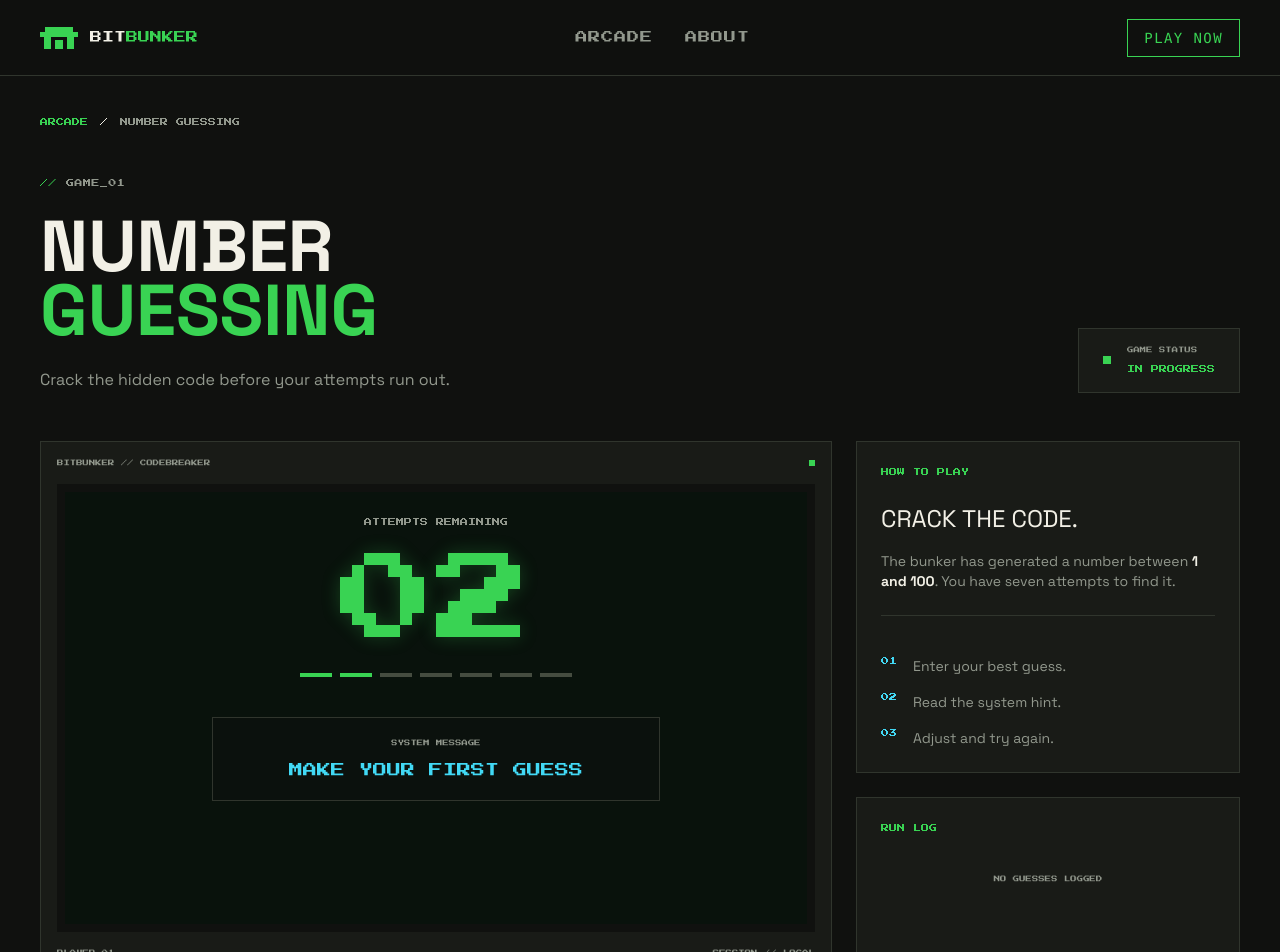
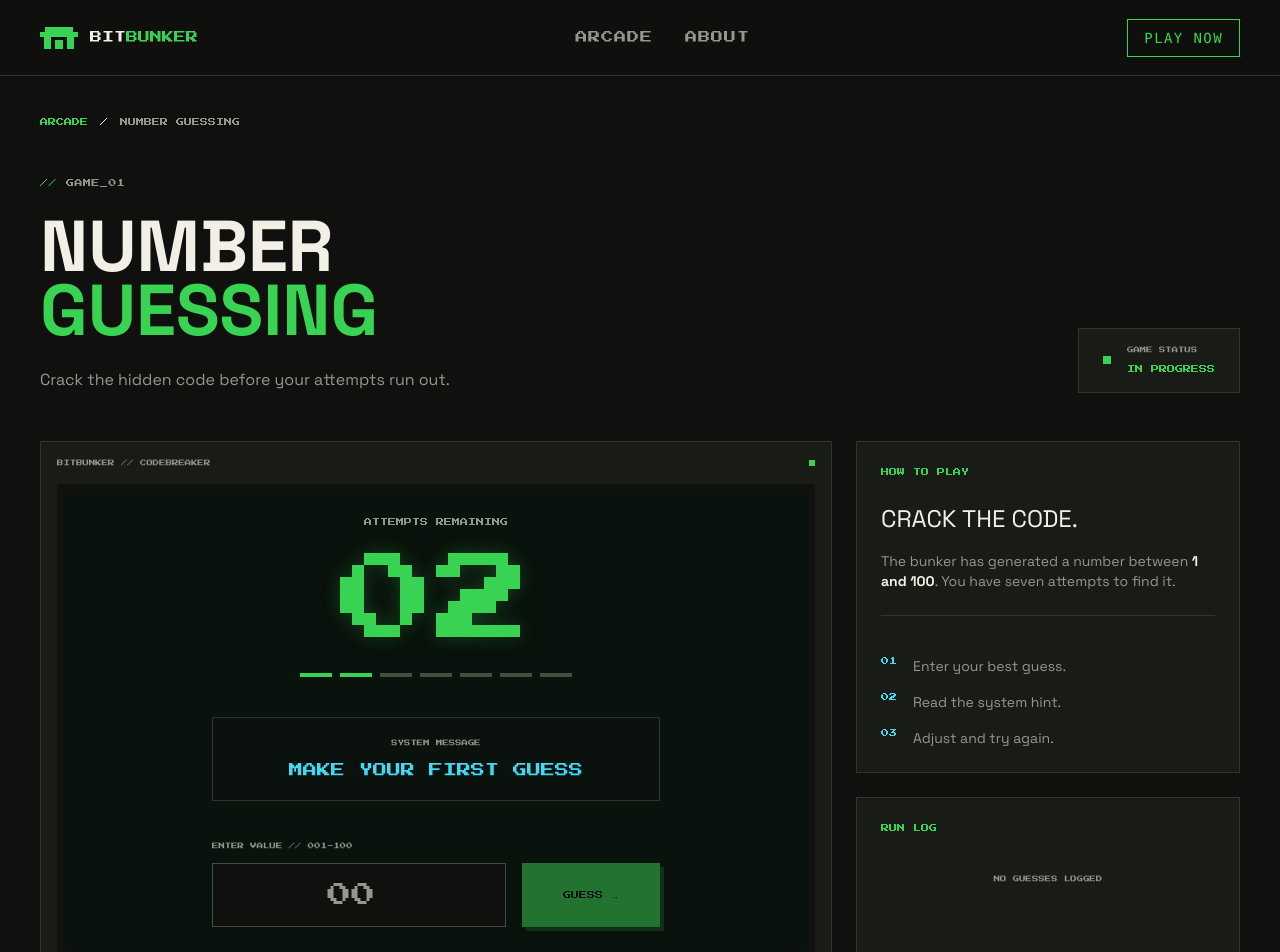
Before and after one commit to thatomakhusha/BitBunker, a Next.js app in the folder frontend/: page /games/number-guessing in a window 1280 px wide. Shown: the top 952 px of the page. Built offline with nearby package versions, Linux system fonts and the light colour scheme.

Commit message:
Add GuessInput to game screen

```diff
--- a/frontend/src/app/(main)/games/number-guessing/page.tsx
+++ b/frontend/src/app/(main)/games/number-guessing/page.tsx
@@ -3,6 +3,7 @@ import RunLog from "@/components/games/RunLog";
 import GameScreen from "@/components/games/GameScreen";
 import AttemptsCounter from "@/components/games/AttemptsCounter";
 import SystemMessage from "@/components/games/SystemMessage";
+import GuessInput from "@/components/games/GuessInput";
 
 const NumberGuessingPage = () => {
     return (
@@ -28,6 +29,10 @@ const NumberGuessingPage = () => {
 
                 {/* MOCK: replace with the message from the API */}
                 <SystemMessage message="MAKE YOUR FIRST GUESS" />
+
+                {/* MOCK: Guess will call the API later */}
+                <GuessInput min={1} max={100} />
+
             </GameScreen>
 
         </GamePageLayout>
--- /dev/null
+++ b/frontend/src/components/games/GuessInput.tsx
@@ -0,0 +1,34 @@
+"use client"
+
+import { useState } from "react";
+
+export default function GuessInput(
+    { min, max } : {min: number; max: number}
+){
+    const [value, setValue] = useState("");
+
+    const guess = Number(value);
+    const isValid = value !== "" && guess >= min && guess <= max;
+
+    return (
+        <div className="mx-auto mt-10 max-w-md">
+            <p className="font-pixel text-[0.4rem] text-muted">
+                ENTER VALUE // {String(min).padStart(3, "0")}-{String(max).padStart(3, "0")}
+            </p>
+            <div className="mt-3 flex gap-4">
+                <input
+                    type="number"
+                    min={min}
+                    max={max}
+                    value={value}
+                    onChange={(event) => setValue(event.target.value)}
+                    placeholder="00"
+                    className="h-16 w-full flex-1 border border-border-strong bg-background px-4 text-center font-pixel text-2xl outline-none placeholder:text-muted focus:border-tertiary"
+                />
+                <button className="arcade-button px-10" disabled={!isValid}>
+                    GUESS &#8594;
+                </button>
+            </div>
+        </div>
+    )
+}
```
